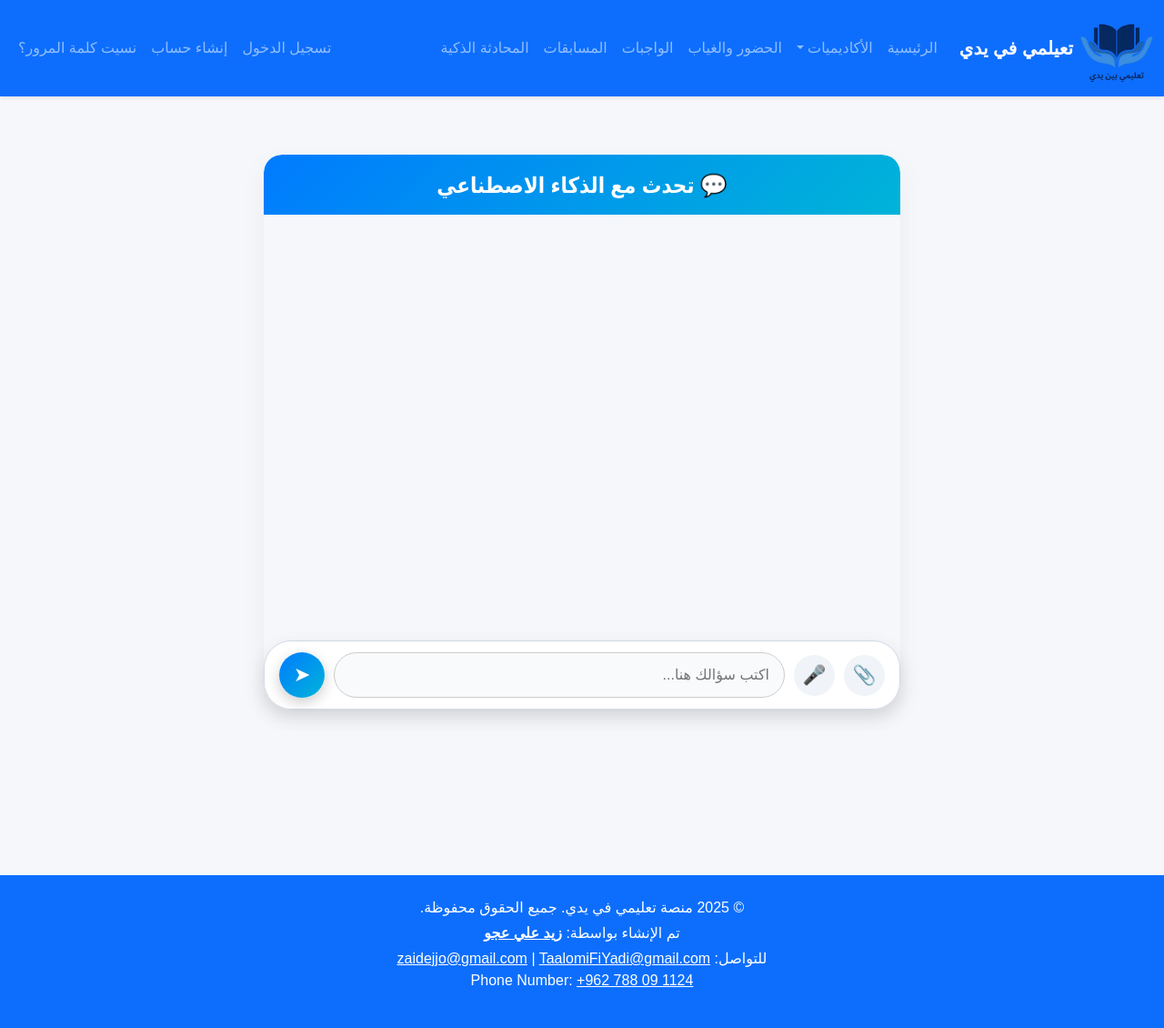
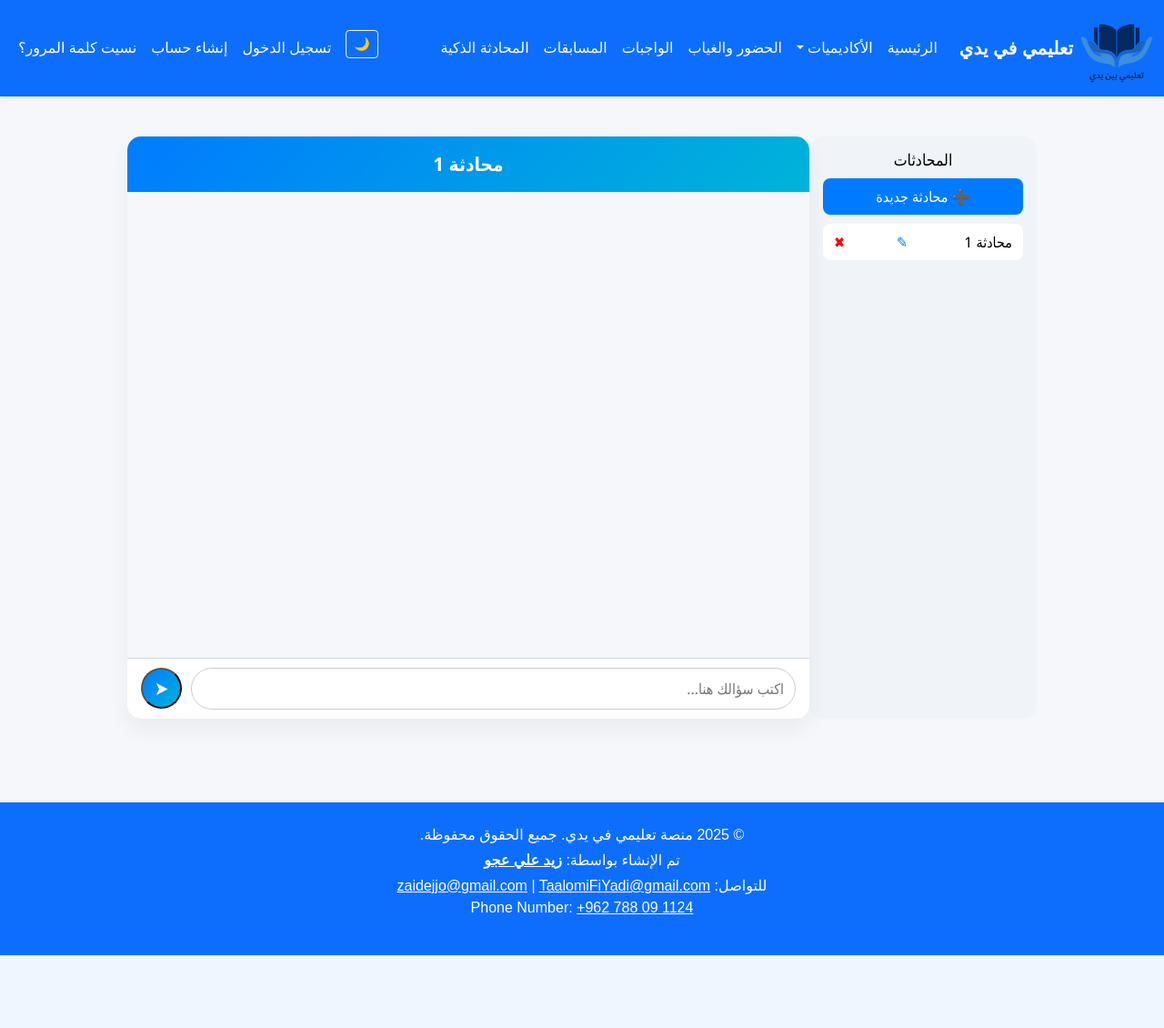
Before and after one commit to zaidejjo/Taalomi-fi-yadi, a Django app: page /chat/ in a window 1280 px wide. Shown: the whole page at 91% size. After the commit the page ends 1050 px from the top, so only its background shows below. Run offline with Django 5.2, Linux system fonts and the light colour scheme; some libraries are stand-ins or nearby versions.

Commit message:
3/11/2025

```diff
--- a/school_portal/ai_chat/models.py
+++ b/school_portal/ai_chat/models.py
@@ -1,4 +1,3 @@
-# models.py
 from django.db import models
 
 class FAQ(models.Model):
@@ -7,3 +6,8 @@ class FAQ(models.Model):
 
     def __str__(self):
         return self.question
+
+class ChatHistory(models.Model):
+    message = models.TextField()
+    sender = models.CharField(max_length=10)  # 'user' أو 'ai'
+    timestamp = models.DateTimeField(auto_now_add=True)
--- a/school_portal/ai_chat/templates/ai_chat/chat.html
+++ b/school_portal/ai_chat/templates/ai_chat/chat.html
@@ -1,76 +1,128 @@
-<!-- chat.html -->
-
 {% extends 'base.html' %}
 {% block content %}
 <style>
-/* ====== حاوية الدردشة ====== */
-.chat-container {
-    max-width: 700px;
-    margin: 40px auto 120px auto; /* مسافة كافية للشريط */
-    background: #ffffff;
-    border-radius: 20px;
-    box-shadow: 0 12px 25px rgba(158, 142, 142, 0.1);
+/* ====== حاوية كاملة ====== */
+.chat-wrapper {
     display: flex;
-    flex-direction: column;
-    height: 600px;
-    overflow: hidden;
+    max-width: 1000px;
+    margin: 20px auto;
+    height: 80vh;
     font-family: 'Segoe UI', Tahoma, Geneva, Verdana, sans-serif;
 }
 
-/* ====== رأس الدردشة ====== */
+/* ====== Sidebar ====== */
+.sidebar {
+    width: 250px;
+    background: #f0f3f7;
+    border-radius: 15px;
+    padding: 15px;
+    overflow-y: auto;
+    display: flex;
+    flex-direction: column;
+    transition: all 0.3s;
+}
+
+.sidebar h3 {
+    text-align: center;
+    margin-bottom: 10px;
+    font-size: 1.1rem;
+}
+
+.sidebar button {
+    background: #007bff;
+    color: white;
+    border: none;
+    padding: 8px;
+    border-radius: 8px;
+    margin-bottom: 10px;
+    cursor: pointer;
+}
+
+.chat-list {
+    flex: 1;
+    display: flex;
+    flex-direction: column;
+    gap: 8px;
+}
+
+.chat-item {
+    background: white;
+    padding: 8px 12px;
+    border-radius: 8px;
+    cursor: pointer;
+    display: flex;
+    justify-content: space-between;
+    align-items: center;
+}
+
+.chat-item:hover {
+    background: #e3f2fd;
+}
+
+.chat-item span.delete-chat {
+    color: red;
+    cursor: pointer;
+    font-weight: bold;
+}
+
+.chat-item span.edit-chat {
+    color: #007bff;
+    cursor: pointer;
+    margin-right: 5px;
+}
+
+/* ====== Chat area ====== */
+.chat-container {
+    flex: 1;
+    display: flex;
+    flex-direction: column;
+    background: #fff;
+    border-radius: 15px;
+    box-shadow: 0 12px 25px rgba(0,0,0,0.05);
+    overflow: hidden;
+}
+
 .chat-header {
     text-align: center;
     padding: 15px 0;
     background: linear-gradient(135deg, #007bff, #00b4d8);
     color: white;
-    font-size: 1.5rem;
     font-weight: bold;
-    border-top-left-radius: 20px;
-    border-top-right-radius: 20px;
+    font-size: 1.3rem;
 }
 
-/* ====== صندوق الرسائل ====== */
 .chat-box {
     flex: 1;
-    padding: 20px;
+    padding: 15px 20px;
     overflow-y: auto;
     background: #f5f7fa;
-    scroll-behavior: smooth;
     display: flex;
     flex-direction: column;
-    gap: 12px; /* مسافة بين الرسائل */
+    gap: 10px;
 }
 
-/* ====== الرسائل ====== */
 .message {
     max-width: 75%;
-    padding: 12px 16px;
-    border-radius: 18px;
-    line-height: 1.5;
+    padding: 10px 14px;
+    border-radius: 15px;
+    line-height: 1.4;
     word-wrap: break-word;
-    box-shadow: 0 3px 6px rgba(0, 0, 0, 0.05);
     position: relative;
     font-size: 0.95rem;
-    transition: transform 0.2s ease;
 }
 
-/* الرسائل المرسلة من المستخدم */
 .message.user {
     margin-left: auto;
     background: linear-gradient(135deg, #007bff, #00b4d8);
     color: white;
-    border-bottom-right-radius: 4px;
 }
 
-/* الرسائل من الذكاء الاصطناعي */
 .message.ai {
     margin-right: auto;
     background: #e6f4ea;
     color: #2c7a4b;
-    border-bottom-left-radius: 4px;
 }
 
-/* ====== وقت الرسالة ====== */
 .message-time {
     font-size: 0.7rem;
     color: #555;
@@ -79,277 +131,198 @@
     right: 8px;
 }
 
-/* ====== الهواتف ====== */
-@media (max-width: 768px) {
-    .chat-container {
-        height: calc(100vh - 130px);
-        margin: 10px auto 100px auto;
-    }
-    .message {
-        max-width: 80%;
-        font-size: 0.9rem;
-        padding: 10px 14px;
-    }
-}
-
-/* ====== شريط الإدخال متوافق بالكامل ====== */
 .input-area {
-    position: fixed;
-    bottom: 20px;
-    left: 50%;
-    transform: translateX(-50%);
-    width: 95%;
-    max-width: 700px;
     display: flex;
-    align-items: center;
     gap: 10px;
-    padding: 12px 16px;
-    background: rgba(255, 255, 255, 0.98);
-    border: 1px solid #d1d9e6;
-    border-radius: 30px;
-    box-shadow: 0 8px 20px rgba(0, 0, 0, 0.12);
-    backdrop-filter: blur(8px);
-    z-index: 100;
-    transition: all 0.3s ease;
+    padding: 10px 15px;
+    border-top: 1px solid #d1d9e6;
 }
 
 .input-area input[type='text'] {
     flex: 1;
-    padding: 12px 16px;
+    padding: 10px 12px;
     border-radius: 25px;
     border: 1px solid #ccc;
-    font-size: 1rem;
     outline: none;
-    background: #f9fafc;
-    transition: border-color 0.2s, box-shadow 0.2s;
-}
-.input-area input[type='text']:focus {
-    border-color: #007bff;
-    box-shadow: 0 0 8px rgba(0, 123, 255, 0.3);
 }
 
 .input-area .send-btn {
-    width: 50px;
-    height: 50px;
-    border-radius: 50%;
-    background: linear-gradient(135deg, #007bff, #00b4d8);
-    color: white;
-    font-size: 1.4rem;
-    display: flex;
-    align-items: center;
-    justify-content: center;
-    box-shadow: 0 5px 15px rgba(0, 0, 0, 0.2);
-    transition: transform 0.2s, box-shadow 0.2s;
-}
-.input-area .send-btn:hover {
-    transform: scale(1.1);
-    box-shadow: 0 8px 20px rgba(0, 0, 0, 0.25);
-}
-
-.input-area .icon-btn {
     width: 45px;
     height: 45px;
     border-radius: 50%;
-    background: #f0f3f7;
+    background: linear-gradient(135deg,#007bff,#00b4d8);
+    color: white;
+    font-size: 1.3rem;
     display: flex;
+    justify-content: center;
     align-items: center;
-    justify-content: center;
-    font-size: 1.3rem;
-    color: #007bff;
-    transition: background 0.2s, transform 0.2s;
-}
-.input-area .icon-btn:hover {
-    background: #e3f2fd;
-    transform: scale(1.1);
+    cursor: pointer;
 }
 
-.voice-visual {
-    display: none;
-    align-items: center;
-    justify-content: center;
-    gap: 4px;
-}
-.voice-visual div {
-    width: 4px;
-    height: 15px;
-    background: #007bff;
-    border-radius: 3px;
-    animation: wave 1s infinite ease-in-out;
-}
-.voice-visual div:nth-child(2) { animation-delay: 0.1s; }
-.voice-visual div:nth-child(3) { animation-delay: 0.2s; }
-.voice-visual div:nth-child(4) { animation-delay: 0.3s; }
-.voice-visual div:nth-child(5) { animation-delay: 0.4s; }
-
-@keyframes wave {
-    0%, 100% { height: 5px; opacity: 0.4; }
-    50% { height: 20px; opacity: 1; }
-}
-
-@media (max-width: 768px) {
-    .input-area {
-        width: 90%;
-        bottom: 15px;
-        padding: 10px 12px;
-        gap: 8px;
-        border-radius: 25px;
-    }
-    .input-area input[type='text'] {
-        padding: 10px 12px;
-        font-size: 0.95rem;
-    }
-    .input-area .send-btn {
-        width: 45px;
-        height: 45px;
-        font-size: 1.2rem;
-    }
-    .input-area .icon-btn {
-        width: 40px;
-        height: 40px;
-        font-size: 1.1rem;
-    }
-}
-button{
-    border: none;
+@media(max-width:768px){
+    .chat-wrapper{flex-direction:column;height:90vh;}
+    .sidebar{width:100%;flex-direction:row;overflow-x:auto;margin-bottom:10px;}
+    .chat-container{height:60vh;}
 }
 </style>
 
-<div class="chat-container">
-    <div class="chat-header">💬 تحدث مع الذكاء الاصطناعي</div>
-    <div id="chat-box" class="chat-box"></div>
-</div>
+<div class="chat-wrapper">
+    <!-- Sidebar -->
+    <div class="sidebar" id="sidebar">
+        <h3>المحادثات</h3>
+        <button id="new-chat-btn">➕ محادثة جديدة</button>
+        <div class="chat-list" id="chat-list"></div>
+    </div>
 
-<div class="input-area">
-    <button class="icon-btn" id="file-btn" title="إرسال ملف 📎">📎</button>
-    <button class="icon-btn" id="voice-btn" title="تسجيل صوت 🎤">🎤</button>
-    <div class="voice-visual" id="voice-visual">
-        <div></div><div></div><div></div><div></div><div></div>
+    <!-- Chat Area -->
+    <div class="chat-container">
+        <div class="chat-header" id="chat-title">💬 تحدث مع الذكاء الاصطناعي</div>
+        <div id="chat-box" class="chat-box"></div>
+        <div class="input-area">
+            <input id="user-input" type="text" placeholder="اكتب سؤالك هنا..." />
+            <button class="send-btn" id="send-btn">➤</button>
+        </div>
     </div>
-    <input id="user-input" type="text" placeholder="اكتب سؤالك هنا..." />
-    <button class="send-btn" onclick="sendMessage()">➤</button>
 </div>
 
 <script>
 const chatBox = document.getElementById('chat-box');
 const inputField = document.getElementById('user-input');
-const voiceBtn = document.getElementById('voice-btn');
-const voiceVisual = document.getElementById('voice-visual');
-const sendBtn = document.querySelector('.send-btn');
-const fileBtn = document.getElementById('file-btn');
+const sendBtn = document.getElementById('send-btn');
+const chatList = document.getElementById('chat-list');
+const newChatBtn = document.getElementById('new-chat-btn');
+const chatTitle = document.getElementById('chat-title');
 
-let recognition;
-let recording = false;
 let waitingForAI = false;
+let activeChatId = null;
 
-// دالة لإضافة رسالة وإرجاع العنصر
-function addMessage(sender, text, cls) {
-    const msg = document.createElement('div');
-    msg.classList.add('message', cls);
+// تحميل المحادثات من LocalStorage
+let chats = JSON.parse(localStorage.getItem('chats') || '{}');
 
-    const now = new Date();
-    let hours = now.getHours();
-    const minutes = String(now.getMinutes()).padStart(2,'0');
-    const ampm = hours >= 12 ? 'PM' : 'AM';
-    hours = hours % 12;
-    hours = hours ? hours : 12; // إذا الساعة 0 تصبح 12
-    const time = `${hours}:${minutes} ${ampm}`;
+// Sidebar render
+function renderSidebar(){
+    chatList.innerHTML='';
+    for(const id in chats){
+        const div = document.createElement('div');
+        div.className='chat-item';
+        div.innerHTML=`<span class="chat-name">${chats[id].title}</span>
+                       <span class="edit-chat">✎</span>
+                       <span class="delete-chat">✖</span>`;
+        div.onclick=()=>loadChat(id);
 
-    msg.innerHTML = `<b>${sender}:</b> ${text} <span class="message-time">${time}</span>`;
-    chatBox.appendChild(msg);
-    chatBox.scrollTop = chatBox.scrollHeight;
+        // حذف
+        div.querySelector('.delete-chat').onclick=(e)=>{
+            e.stopPropagation();
+            delete chats[id];
+            saveChats();
+            renderSidebar();
+            if(activeChatId===id){
+                activeChatId=null;
+                chatBox.innerHTML='';
+                chatTitle.innerText='💬 تحدث مع الذكاء الاصطناعي';
+            }
+        }
 
-    return msg;
-}
+        // تغيير الاسم
+        div.querySelector('.edit-chat').onclick=(e)=>{
+            e.stopPropagation();
+            const newName=prompt('ادخل اسم جديد للمحادثة', chats[id].title);
+            if(newName){
+                chats[id].title=newName;
+                saveChats();
+                renderSidebar();
+                if(activeChatId===id) chatTitle.innerText=newName;
+            }
+        }
 
-
-// إرسال رسالة
-async function sendMessage() {
-    if(waitingForAI) return; // منع إرسال رسالة جديدة
-    const userMessage = inputField.value.trim();
-    if(!userMessage) return;
-
-    // إضافة رسالة المستخدم
-    addMessage('أنت', userMessage, 'user');
-    inputField.value = '';
-    waitingForAI = true;
-    inputField.disabled = true;
-    sendBtn.disabled = true;
-
-    // إضافة رسالة مؤقتة للذكاء الاصطناعي
-    const tempMsg = addMessage('الذكاء الاصطناعي', '...الذكاء الاصطناعي يكتب', 'ai');
-
-    try {
-        const response = await fetch("{% url 'ai_chat:chat_ai' %}", {
-            method: 'POST',
-            headers: { 'Content-Type': 'application/json' },
-            body: JSON.stringify({ message: userMessage }),
-        });
-        const data = await response.json();
-
-        // تحديث الرسالة المؤقتة
-        const now = new Date();
-        const hours = String(now.getHours()).padStart(2,'0');
-        const minutes = String(now.getMinutes()).padStart(2,'0');
-        tempMsg.innerHTML = `<b>الذكاء الاصطناعي:</b> ${data.reply} <span class="message-time">${hours}:${minutes}</span>`;
-
-    } catch {
-        tempMsg.innerHTML = `<b>الذكاء الاصطناعي:</b> ⚠️ حدث خطأ في الاتصال`;
-    } finally {
-        waitingForAI = false;
-        inputField.disabled = false;
-        sendBtn.disabled = false;
-        inputField.focus();
+        chatList.appendChild(div);
     }
 }
 
-// دعم الضغط على Enter
-inputField.addEventListener('keypress', (e) => {
-    if(e.key === 'Enter') sendMessage();
-});
+// حفظ المحادثات
+function saveChats(){localStorage.setItem('chats',JSON.stringify(chats));}
 
-// التسجيل الصوتي
-if('webkitSpeechRecognition' in window){
-    recognition = new webkitSpeechRecognition();
-    recognition.lang = 'ar-SA';
-    recognition.continuous = false;
-
-    recognition.onstart = () => {
-        recording = true;
-        voiceBtn.innerText = '⏹️';
-        voiceBtn.style.background = '#d1e7ff';
-        voiceVisual.style.display = 'flex';
-    };
-
-    recognition.onend = () => {
-        recording = false;
-        voiceBtn.innerText = '🎤';
-        voiceBtn.style.background = '';
-        voiceVisual.style.display = 'none';
-    };
-
-    recognition.onresult = (event) => {
-        const transcript = event.results[0][0].transcript;
-        inputField.value = transcript;
-    };
-
-    voiceBtn.onclick = () => {
-        if(!recording) recognition.start();
-        else recognition.stop();
-    };
-} else {
-    voiceBtn.onclick = () => alert('🎙️ المتصفح لا يدعم التسجيل الصوتي');
+// إنشاء محادثة جديدة
+newChatBtn.onclick=()=>{
+    const id='chat_'+Date.now();
+    const title='محادثة '+(Object.keys(chats).length+1);
+    chats[id]={title,messages:[]};
+    activeChatId=id;
+    saveChats();
+    renderSidebar();
+    loadChat(id);
 }
 
-// إرسال الملفات
-fileBtn.onclick = () => {
-    const fileInput = document.createElement('input');
-    fileInput.type = 'file';
-    fileInput.accept = 'image/*,audio/*,video/*,application/pdf,.txt';
-    fileInput.onchange = (e) => {
-        const file = e.target.files[0];
-        if(file) addMessage('أنت', `📎 أرسلت الملف: <b>${file.name}</b>`, 'user');
-    };
-    fileInput.click();
-};
+// تحميل محادثة
+function loadChat(id){
+    activeChatId=id;
+    chatBox.innerHTML='';
+    const chat=chats[id];
+    chatTitle.innerText=chat.title;
+    chat.messages.forEach(msg=>{
+        const div=document.createElement('div');
+        div.className='message '+msg.sender;
+        div.innerHTML=`<b>${msg.sender==='user'?'أنت':'الذكاء الاصطناعي'}:</b> ${msg.text} <span class="message-time">${msg.time}</span>`;
+        chatBox.appendChild(div);
+    });
+    chatBox.scrollTop=chatBox.scrollHeight;
+}
+
+// إضافة رسالة
+function addMessage(sender,text){
+    if(!activeChatId) return;
+    const now=new Date();
+    let hours=now.getHours();
+    const minutes=String(now.getMinutes()).padStart(2,'0');
+    const ampm = hours>=12 ? 'PM':'AM';
+    hours=hours%12; hours=hours?hours:12;
+    const time=`${hours}:${minutes} ${ampm}`;
+
+    const div=document.createElement('div');
+    div.className='message '+(sender==='user'?'user':'ai');
+    div.innerHTML=`<b>${sender==='user'?'أنت':'الذكاء الاصطناعي'}:</b> ${text} <span class="message-time">${time}</span>`;
+    chatBox.appendChild(div);
+    chatBox.scrollTop=chatBox.scrollHeight;
+
+    chats[activeChatId].messages.push({sender,text,time});
+    saveChats();
+    return div;
+}
+
+// إرسال الرسالة
+async function sendMessage(){
+    if(waitingForAI || !activeChatId) return;
+    const msg=inputField.value.trim();
+    if(!msg) return;
+    inputField.value='';
+    waitingForAI=true;
+    addMessage('user',msg);
+    const temp=addMessage('ai','...الذكاء الاصطناعي يكتب');
+
+    try{
+        const response=await fetch("{% url 'ai_chat:chat_ai' %}",{
+            method:'POST',
+            headers:{'Content-Type':'application/json'},
+            body:JSON.stringify({message:msg})
+        });
+        const data=await response.json();
+        chatBox.removeChild(temp);
+        addMessage('ai',data.reply);
+    }catch{
+        chatBox.removeChild(temp);
+        addMessage('ai','⚠️ حدث خطأ في الاتصال');
+    }finally{waitingForAI=false;}
+}
+
+sendBtn.onclick=sendMessage;
+inputField.addEventListener('keypress',e=>{if(e.key==='Enter') sendMessage();});
+
+// تهيئة أول محادثة إذا لم يكن هناك أي محادثة
+if(Object.keys(chats).length===0) newChatBtn.click();
+else{
+    activeChatId=Object.keys(chats)[0];
+    loadChat(activeChatId);
+}
+renderSidebar();
 </script>
 {% endblock %}
--- a/school_portal/ai_chat/views.py
+++ b/school_portal/ai_chat/views.py
@@ -1,32 +1,21 @@
-# views.py
 from django.shortcuts import render
 from django.http import JsonResponse
 from django.views.decorators.csrf import csrf_exempt
 from .models import FAQ
-import os
-import json
-import cohere
+import os, json, cohere
 from dotenv import load_dotenv
 
 load_dotenv()
 
 def chat_home(request):
-    """
-    صفحة المحادثة الرئيسية
-    """
     faqs = FAQ.objects.all()
     return render(request, 'ai_chat/chat.html', {'faqs': faqs})
 
-
 @csrf_exempt
 def chat_ai(request):
-    """
-    API endpoint للمحادثة مع AI
-    """
     if request.method != "POST":
         return JsonResponse({"reply": "طريقة الطلب غير مدعومة."}, status=405)
 
-    # قراءة البيانات المرسلة
     try:
         data = json.loads(request.body)
         user_message = data.get("message", "").strip()
@@ -36,34 +25,18 @@ def chat_ai(request):
     if not user_message:
         return JsonResponse({"reply": "اكتب شيئًا من فضلك."}, status=400)
 
-    # التحقق من مفتاح API
     COHERE_API_KEY = os.getenv("COHERE_API_KEY")
     if not COHERE_API_KEY:
         return JsonResponse({"reply": "مفتاح Cohere API غير موجود."}, status=500)
 
-    # محاولة الاتصال بـ Cohere
     try:
         client = cohere.Client(api_key=COHERE_API_KEY)
-
-        # تمرير نص واحد فقط وليس مصفوفة
         response = client.chat(
-            model="command-xlarge-nightly",  # النموذج الحديث
-            message=user_message               # رسالة نصية واحدة
+            model="command-xlarge-nightly",
+            message=user_message
         )
-
-        # استخراج الرد بطريقة آمنة
-        if hasattr(response, "output_text"):
-            reply = response.output_text
-        elif hasattr(response, "text"):
-            reply = response.text
-        else:
-            reply = "⚠️ لم يتمكن الذكاء الاصطناعي من إنشاء رد."
-
-    except cohere.CohereAPIError as api_err:
-        # الأخطاء الخاصة بـ API
-        reply = f"⚠️ خطأ في API: {api_err.message}"
+        reply = getattr(response, "output_text", getattr(response, "text", "⚠️ لم يتمكن الذكاء الاصطناعي من الرد."))
     except Exception as e:
-        # أي خطأ عام
-        reply = f"⚠️ حدث خطأ غير متوقع: {str(e)}"
+        reply = f"⚠️ حدث خطأ في التواصل مع API: {str(e)}"
 
     return JsonResponse({"reply": reply}, json_dumps_params={"ensure_ascii": False})
--- a/school_portal/templates/base.html
+++ b/school_portal/templates/base.html
@@ -1,3 +1,4 @@
+<!-- base.html  (layout) -->
 <!DOCTYPE html>
 <html lang="ar" dir="rtl">
 <head>
@@ -16,23 +17,46 @@
     <link rel="stylesheet" href="{% static 'css/style.css' %}" />
 
     <style>
+        :root {
+            --bg-color: #f5f7fa;
+            --text-color: #000;
+            --navbar-bg: #0d6efd;
+            --navbar-text: #fff;
+            --card-bg: #fff;
+            --footer-bg: #0d6efd;
+        }
+
+        [data-theme="dark"] {
+            --bg-color: #1e1e2f;
+            --text-color: #f5f5f5;
+            --navbar-bg: #121212;
+            --navbar-text: #f5f5f5;
+            --card-bg: #2c2c3a;
+            --footer-bg: #121212;
+        }
+
         html, body { height: 100%; }
-        body { display: flex; flex-direction: column; background-color: #f5f7fa; }
+        body {
+            display: flex;
+            flex-direction: column;
+            background-color: var(--bg-color);
+            color: var(--text-color);
+        }
         .content-wrapper { flex: 1 0 auto; }
-        .navbar-brand img { border-radius: 10px; }
-        .navbar-nav .nav-link { font-weight: 500; }
-        .card { border-radius: 15px; }
+        .navbar { background-color: var(--navbar-bg) !important; color: var(--navbar-text) !important; }
+        .navbar .nav-link, .navbar .navbar-brand span { color: var(--navbar-text) !important; }
+        .card { border-radius: 15px; background-color: var(--card-bg); color: var(--text-color);}
         a:hover { text-decoration: none; }
-        footer { flex-shrink: 0; }
+        footer { flex-shrink: 0; background-color: var(--footer-bg);}
     </style>
 </head>
 <body>
     <!-- شريط التنقل -->
-    <nav class="navbar navbar-expand-lg navbar-dark bg-primary shadow-sm">
+    <nav class="navbar navbar-expand-lg navbar-dark shadow-sm">
         <div class="container-fluid">
             <a class="navbar-brand d-flex align-items-center" href="{% url 'core:home' %}">
                 <img src="{% static 'images/last_withtext.png' %}" alt="شعار الموقع" width="80" height="80" class="me-2" />
-                <span class="fw-bold fs-5">تعيلمي في يدي</span>
+                <span class="fw-bold fs-5">تعليمي في يدي</span>
             </a>
             <button class="navbar-toggler" type="button" data-bs-toggle="collapse" data-bs-target="#navbarNav">
                 <span class="navbar-toggler-icon"></span>
@@ -57,8 +81,11 @@
                     <li class="nav-item"><a class="nav-link" href="{% url 'ai_chat:chat_home' %}">المحادثة الذكية</a></li>
                 </ul>
 
-                <!-- حساب المستخدم -->
+                <!-- حساب المستخدم + Dark mode -->
                 <ul class="navbar-nav ms-auto">
+                    <li class="nav-item me-2">
+                        <button id="toggle-theme" class="btn btn-outline-light btn-sm">🌙</button>
+                    </li>
                     {% if user.is_authenticated %}
                         <li class="nav-item">
                             <a class="nav-link" href="{% url 'core:profile' user.id %}">الملف الشخصي</a>
@@ -85,8 +112,8 @@
     </div>
 
     <!-- الفوتر -->
-    <footer class="bg-primary text-white mt-5 py-4">
-        <div class="container text-center">
+    <footer class="text-white mt-5 py-4 text-center">
+        <div class="container">
             <p class="mb-1">© 2025 منصة تعليمي في يدي. جميع الحقوق محفوظة.</p>
             <p class="mb-1">
                 تم الإنشاء بواسطة: <a href="https://github.com/zaidejjo" style="text-decoration:underline ;" class="text-white fw-bold">زيد علي عجو</a>
@@ -101,5 +128,19 @@
 
     <!-- Bootstrap JS -->
     <script src="https://cdn.jsdelivr.net/npm/bootstrap@5.3.3/dist/js/bootstrap.bundle.min.js"></script>
+
+    <!-- Dark Mode JS -->
+    <script>
+        const toggleBtn = document.getElementById('toggle-theme');
+        const currentTheme = localStorage.getItem('theme') || 'light';
+        if(currentTheme==='dark'){document.documentElement.setAttribute('data-theme','dark'); toggleBtn.innerText='☀️';}
+
+        toggleBtn.onclick = () => {
+            const theme = document.documentElement.getAttribute('data-theme')==='dark' ? 'light' : 'dark';
+            document.documentElement.setAttribute('data-theme',theme);
+            localStorage.setItem('theme',theme);
+            toggleBtn.innerText = theme==='dark' ? '☀️' : '🌙';
+        }
+    </script>
 </body>
 </html>
```
Also changed, not shown: school_portal/templates/registration/signup.html (+33 -5 lines), school_portal/ai_chat/migrations/0003_chathistory.py (added).
